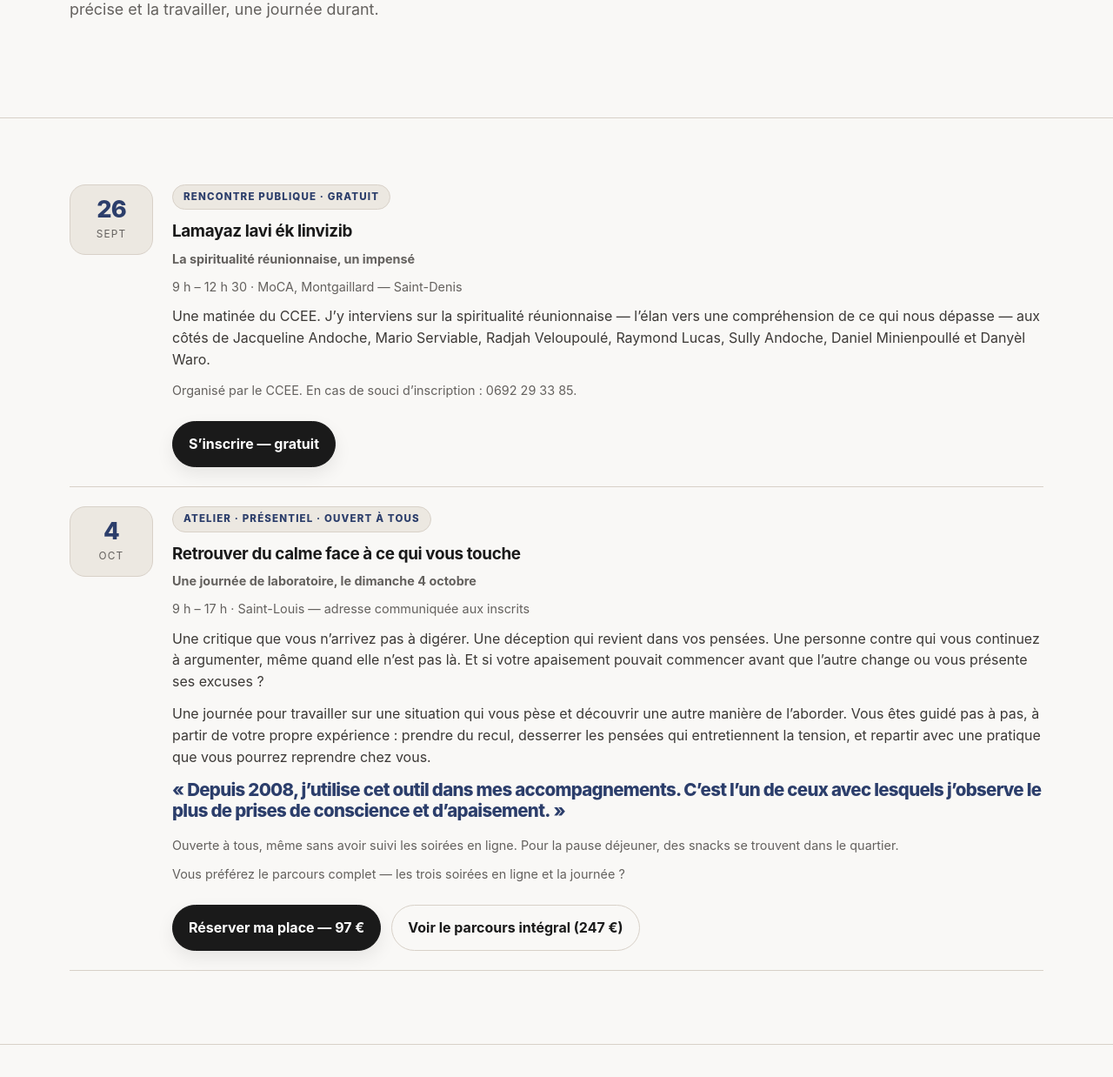
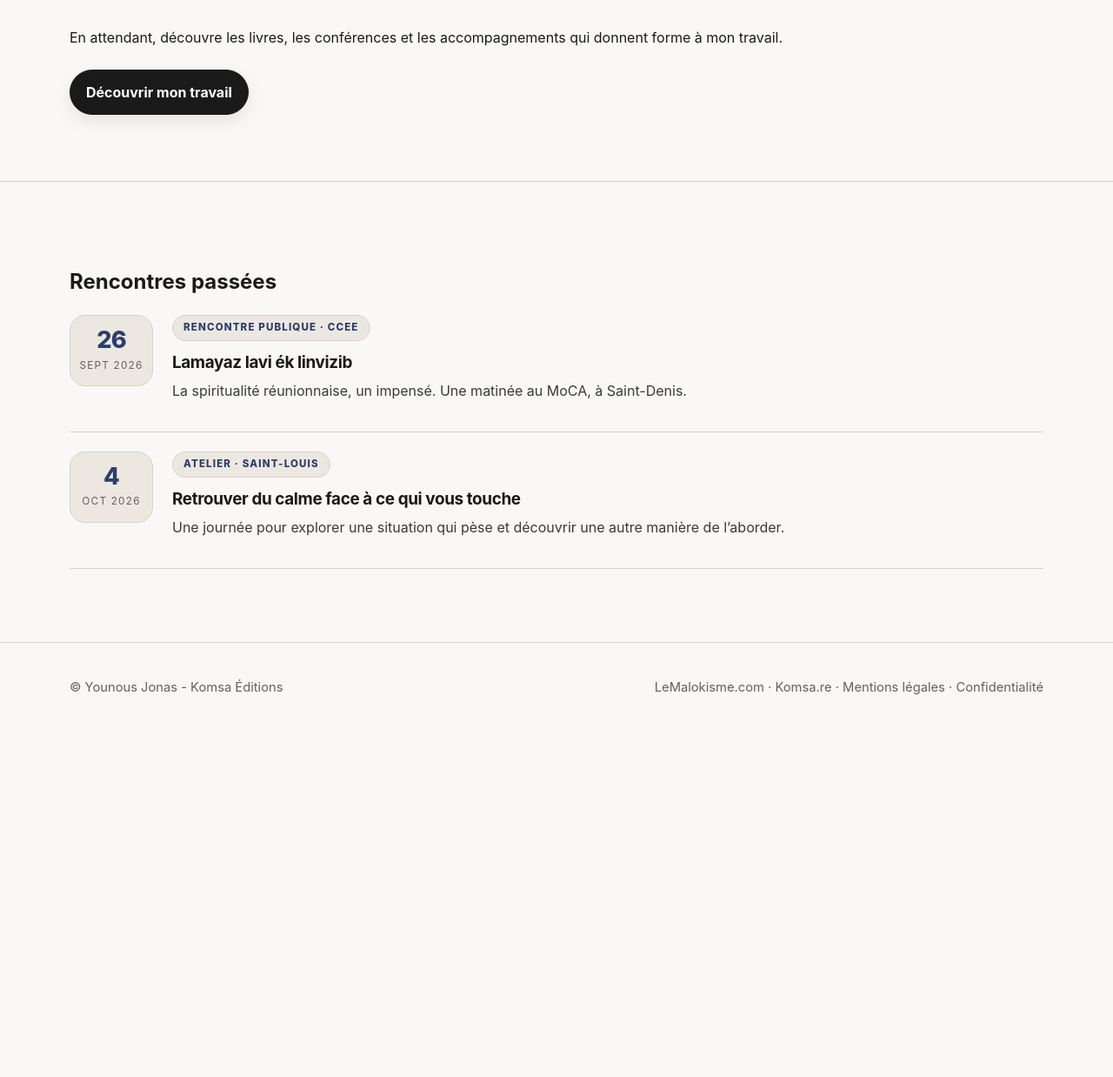
Before and after one commit to younousjonas/younousjonas-site, a website: page agenda.html in a window 1280 px wide. Shown: the part 311-1549 px from the top of the page at 87% size. After the commit the page ends 1153 px from the top, so only its background shows below. Drawn offline with Linux system fonts and the light colour scheme.

Commit message:
Actualiser l’agenda et orienter les visiteurs

```diff
--- a/agenda.html
+++ b/agenda.html
@@ -4,7 +4,7 @@
   <meta charset="utf-8">
   <meta name="viewport" content="width=device-width, initial-scale=1">
   <title>Agenda - Younous Jonas</title>
-  <meta name="description" content="Les prochaines dates de Younous Jonas : la matinée publique du CCEE « Lamayaz lavi ék linvizib » le 26 septembre 2026 au MoCA, et la journée de laboratoire à Saint-Louis le 4 octobre 2026.">
+  <meta name="description" content="Les rendez-vous et rencontres de Younous Jonas à La Réunion et en ligne.">
   <link rel="stylesheet" href="assets/style.css">
   <script src="assets/config.js"></script>
   <script defer src="assets/main.js"></script>
@@ -14,58 +14,23 @@
 <nav class="nav"><div class="container nav-inner"><a class="brand" href="index.html">Younous Jonas<span>Auteur. Consultant. Fondateur de Komsa.</span></a><div class="menu"><a href="a-propos.html">À propos</a><a href="livres.html">Livres</a><a href="le-malokisme.html">Le Malokisme</a><a href="conferences.html">Conférences</a><a href="agenda.html">Agenda</a><a href="travail.html">Mon travail</a><a class="btn secondary" data-komsa href="https://www.komsa.re">Komsa.re</a></div><a class="btn mobile-toggle" href="travail.html">Mon travail</a></div></nav>
 
 <main>
-
 <section class="section">
   <div class="container">
     <div class="kicker">Agenda</div>
-    <h1>Deux rendez-vous à venir</h1>
-    <p class="section-intro">L’un pour regarder ensemble ce qu’on vit sans l’avoir pensé. L’autre pour poser une situation précise et la travailler, une journée durant.</p>
+    <h1>Les prochains rendez-vous</h1>
+    <p class="section-intro">Les prochaines dates seront annoncées ici dès leur confirmation.</p>
+    <p>En attendant, découvre les livres, les conférences et les accompagnements qui donnent forme à mon travail.</p>
+    <div class="actions"><a class="btn" href="travail.html">Découvrir mon travail</a></div>
   </div>
 </section>
-
 <section class="section">
   <div class="container">
+    <h2>Rencontres passées</h2>
     <div class="events">
-
-      <!-- Événement 1 — samedi 26 septembre 2026, matinée publique du CCEE (gratuit, externe). -->
-      <div class="event">
-        <div class="date"><div class="d">26</div><div class="m">Sept</div></div>
-        <div>
-          <span class="tag">Rencontre publique · Gratuit</span>
-          <h3>Lamayaz lavi ék linvizib</h3>
-          <p class="meta"><strong>La spiritualité réunionnaise, un impensé</strong></p>
-          <p class="meta">9&nbsp;h – 12&nbsp;h&nbsp;30 · MoCA, Montgaillard — Saint-Denis</p>
-          <p>Une matinée du CCEE. J’y interviens sur la spiritualité réunionnaise — l’élan vers une compréhension de ce qui nous dépasse — aux côtés de Jacqueline Andoche, Mario Serviable, Radjah Veloupoulé, Raymond Lucas, Sully Andoche, Daniel Minienpoullé et Danyèl Waro.</p>
-          <p class="meta">Organisé par le CCEE. En cas de souci d’inscription : 0692&nbsp;29&nbsp;33&nbsp;85.</p>
-          <div class="actions">
-            <a class="btn" href="https://ccee.re/lamayaz-lavi-ek-linvizib-2026/" target="_blank" rel="noopener">S’inscrire — gratuit</a>
-          </div>
-        </div>
-      </div>
-
-      <!-- Événement 2 — dimanche 4 octobre 2026, journée de laboratoire à Saint-Louis (97 €, Stripe Payment Link). -->
-      <div class="event">
-        <div class="date"><div class="d">4</div><div class="m">Oct</div></div>
-        <div>
-          <span class="tag">Atelier · Présentiel · Ouvert à tous</span>
-          <h3>Retrouver du calme face à ce qui vous touche</h3>
-          <p class="meta"><strong>Une journée de laboratoire, le dimanche 4 octobre</strong></p>
-          <p class="meta">9&nbsp;h – 17&nbsp;h · Saint-Louis — adresse communiquée aux inscrits</p>
-          <p>Une critique que vous n’arrivez pas à digérer. Une déception qui revient dans vos pensées. Une personne contre qui vous continuez à argumenter, même quand elle n’est pas là. Et si votre apaisement pouvait commencer avant que l’autre change ou vous présente ses excuses ?</p>
-          <p>Une journée pour travailler sur une situation qui vous pèse et découvrir une autre manière de l’aborder. Vous êtes guidé pas à pas, à partir de votre propre expérience : prendre du recul, desserrer les pensées qui entretiennent la tension, et repartir avec une pratique que vous pourrez reprendre chez vous.</p>
-          <div class="quote">«&nbsp;Depuis 2008, j’utilise cet outil dans mes accompagnements. C’est l’un de ceux avec lesquels j’observe le plus de prises de conscience et d’apaisement.&nbsp;»</div>
-          <p class="meta">Ouverte à tous, même sans avoir suivi les soirées en ligne. Pour la pause déjeuner, des snacks se trouvent dans le quartier.</p>
-          <p class="meta">Vous préférez le parcours complet — les trois soirées en ligne et la journée ?</p>
-          <div class="actions">
-            <a class="btn" href="https://book.stripe.com/dRm14mh0b8zPcizerQ8ww2g" target="_blank" rel="noopener">Réserver ma place — 97&nbsp;€</a>
-            <a class="btn secondary" href="https://book.stripe.com/cNi6oGcJV3fv82j2J88ww2c" target="_blank" rel="noopener">Voir le parcours intégral (247&nbsp;€)</a>
-          </div>
-        </div>
-      </div>
-
+      <div class="event"><div class="date"><div class="d">26</div><div class="m">Sept 2026</div></div><div><span class="tag">Rencontre publique · CCEE</span><h3>Lamayaz lavi ék linvizib</h3><p>La spiritualité réunionnaise, un impensé. Une matinée au MoCA, à Saint-Denis.</p></div></div>
+      <div class="event"><div class="date"><div class="d">4</div><div class="m">Oct 2026</div></div><div><span class="tag">Atelier · Saint-Louis</span><h3>Retrouver du calme face à ce qui vous touche</h3><p>Une journée pour explorer une situation qui pèse et découvrir une autre manière de l’aborder.</p></div></div>
     </div>
   </div>
 </section>
-
 </main>
 <footer class="footer"><div class="container footer-inner"><div>© Younous Jonas - Komsa Éditions</div><div><a data-lemalokisme href="https://lemalokisme.com">LeMalokisme.com</a> · <a data-komsa href="https://www.komsa.re">Komsa.re</a> · <a href="mentions-legales.html">Mentions légales</a> · <a href="confidentialite.html">Confidentialité</a></div></div></footer></body></html>
```
